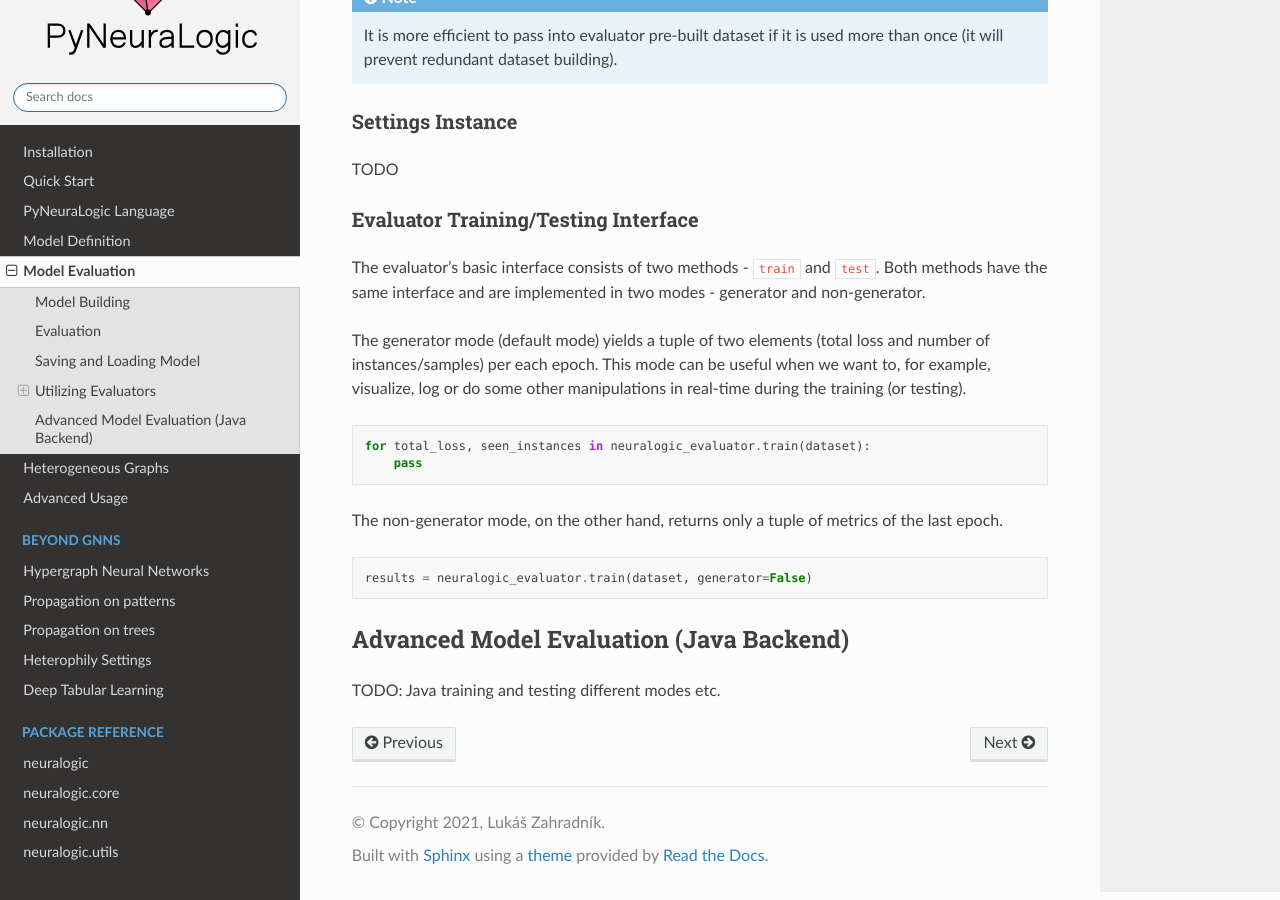
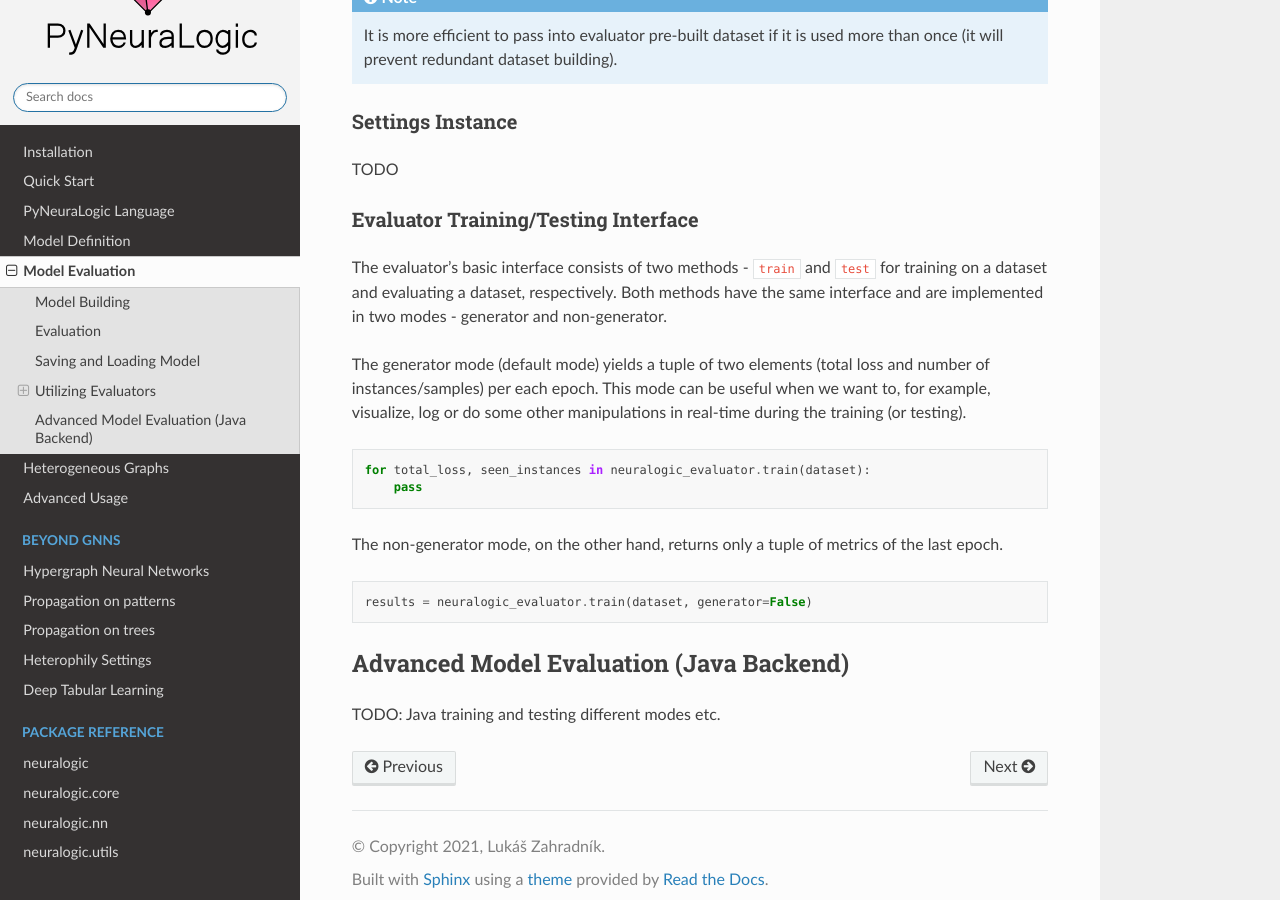
Before and after one commit to LukasZahradnik/PyNeuraLogic, a Sphinx documentation site: the page built from docs/evaluation.rst, in a window 1280 px wide and 900 px high, scrolled down 1554 px. Built offline with Sphinx 7.4.7 and the Read the Docs theme 2.0.0, drawn with Linux system fonts in a browser that asks for light colours.

Commit message:
Add more description

```diff
--- a/docs/evaluation.rst
+++ b/docs/evaluation.rst
@@ -76,7 +76,7 @@ TODO
 Evaluator Training/Testing Interface
 ************************************
 
-The evaluator's basic interface consists of two methods - :code:`train` and :code:`test`. Both methods have the same interface and are implemented in two modes - generator and non-generator.
+The evaluator's basic interface consists of two methods - :code:`train` and :code:`test` for training on a dataset and evaluating a dataset, respectively. Both methods have the same interface and are implemented in two modes - generator and non-generator.
 
 The generator mode (default mode) yields a tuple of two elements (total loss and number of instances/samples) per each epoch. This mode can be useful when we want to, for example, visualize, log or do some other manipulations in real-time during the training (or testing).
 
```
